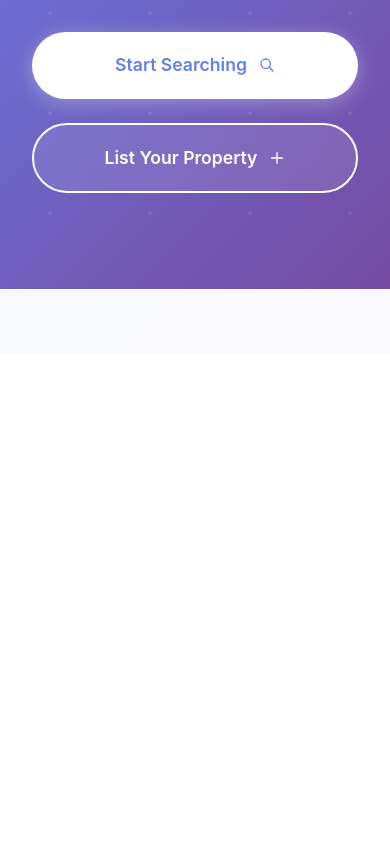
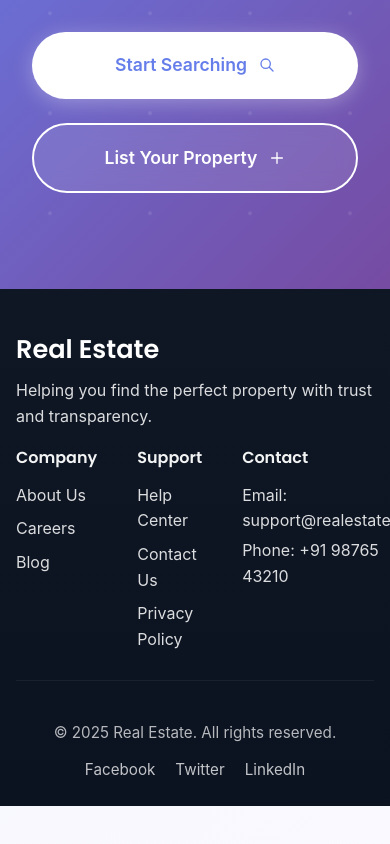
Before and after one commit to anya-xcode/Real-Estate, a React (Vite) app in the folder frontend/: page / in a window 390 px wide. Shown: the part 10485-11329 px from the top of the page. Before the commit the page ends 10838 px from the top, so only its background shows below. Built offline with nearby package versions, Linux system fonts and the light colour scheme.

Commit message:
improve homepage and added footer

```diff
--- a/frontend/src/pages/Home.css
+++ b/frontend/src/pages/Home.css
@@ -1888,6 +1888,119 @@
   animation: fadeInUp 0.8s ease-out 0.2s both;
 }
 
+/* Footer Styles */
+.site-footer {
+  background: linear-gradient(180deg, #0f1724 0%, #0b1220 100%);
+  color: rgba(255,255,255,0.95);
+  padding: 2.5rem 0 1.5rem;
+  width: 100%;
+  margin-top: auto; /* push to bottom when parent is flex column */
+}
+
+.home-page {
+  width: 100%;
+  overflow-x: hidden;
+  background: #ffffff;
+  display: flex;
+  flex-direction: column;
+  min-height: 100vh; /* ensure footer can sit at bottom */
+}
+
+.footer-container {
+  display: flex;
+  flex-direction: column;
+  gap: 1.5rem;
+}
+
+.footer-top {
+  display: flex;
+  justify-content: space-between;
+  gap: 2rem;
+  align-items: flex-start;
+  border-bottom: 1px solid rgba(255,255,255,0.06);
+  padding-bottom: 1.25rem;
+}
+
+.footer-brand h3 {
+  margin: 0 0 0.5rem 0;
+  font-size: 1.6rem;
+  color: #ffffff;
+}
+
+.footer-brand p {
+  margin: 0;
+  color: rgba(255,255,255,0.85);
+  max-width: 520px;
+}
+
+.footer-links {
+  display: flex;
+  gap: 2.5rem;
+}
+
+.link-group h4,
+.contact-group h4 {
+  margin: 0 0 0.75rem 0;
+  font-size: 1rem;
+}
+
+.link-group ul {
+  list-style: none;
+  padding: 0;
+  margin: 0;
+}
+
+.link-group ul li {
+  margin-bottom: 0.5rem;
+}
+
+.link-group ul li a,
+.contact-group p a {
+  color: rgba(255,255,255,0.85);
+  text-decoration: none;
+}
+
+.link-group ul li a:hover,
+.contact-group p a:hover {
+  color: #9fb0ff;
+  text-decoration: underline;
+}
+
+.contact-group p {
+  margin: 0.25rem 0;
+  color: rgba(255,255,255,0.85);
+}
+
+.footer-bottom {
+  display: flex;
+  justify-content: space-between;
+  align-items: center;
+  color: rgba(255,255,255,0.7);
+  font-size: 0.95rem;
+  padding-top: 1rem;
+}
+
+.footer-copy { margin: 0; }
+
+.socials {
+  display: inline-flex;
+  gap: 1.25rem;
+}
+
+.social-link {
+  color: rgba(255,255,255,0.75);
+  text-decoration: none;
+  font-size: 0.95rem;
+}
+
+.social-link:hover { color: #9fb0ff; }
+
+@media (max-width: 992px) {
+  .footer-top { flex-direction: column; gap: 1rem; }
+  .footer-bottom { flex-direction: column; gap: 0.75rem; text-align: center; }
+  .footer-brand p { max-width: 100%; }
+}
+
 .feature-card {
   text-align: center;
   padding: 2.5rem 1.5rem;
--- a/frontend/src/pages/Home.jsx
+++ b/frontend/src/pages/Home.jsx
@@ -135,30 +135,7 @@ export default function Home() {
 				</div>
 			</section>
 
-			{/* Features Section */}
-			<section className="features-section">
-				<div className="container">
-					<div className="section-header">
-						<span className="section-badge">Why Choose Us</span>
-						<h2 className="section-title">Your Trusted Real Estate Partner</h2>
-						<p className="section-subtitle">
-							We provide comprehensive real estate solutions with unmatched service quality
-						</p>
-					</div>
 
-					<div className="features-grid">
-						{features.map((feature, index) => (
-							<div key={index} className="feature-card">
-								<div className="feature-icon-wrapper">
-									{feature.icon}
-								</div>
-								<h3 className="feature-title">{feature.title}</h3>
-								<p className="feature-description">{feature.description}</p>
-							</div>
-						))}
-					</div>
-				</div>
-			</section>
 
 			{/* Featured Properties Section */}
 			<section className="properties-section">
@@ -219,6 +196,31 @@ export default function Home() {
 										</svg>
 									</button>
 								</div>
+							</div>
+						))}
+					</div>
+				</div>
+			</section>
+
+			{/* Features Section */}
+			<section className="features-section">
+				<div className="container">
+					<div className="section-header">
+						<span className="section-badge">Why Choose Us</span>
+						<h2 className="section-title">Your Trusted Real Estate Partner</h2>
+						<p className="section-subtitle">
+							We provide comprehensive real estate solutions with unmatched service quality
+						</p>
+					</div>
+
+					<div className="features-grid">
+						{features.map((feature, index) => (
+							<div key={index} className="feature-card">
+								<div className="feature-icon-wrapper">
+									{feature.icon}
+								</div>
+								<h3 className="feature-title">{feature.title}</h3>
+								<p className="feature-description">{feature.description}</p>
 							</div>
 						))}
 					</div>
@@ -305,6 +307,51 @@ export default function Home() {
 					</div>
 				</div>
 			</section>
+
+			{/* Footer Section */}
+			<footer className="site-footer" role="contentinfo">
+				<div className="container footer-container">
+					<div className="footer-top">
+						<div className="footer-brand">
+							<h3>Real Estate</h3>
+							<p>Helping you find the perfect property with trust and transparency.</p>
+						</div>
+
+						<nav className="footer-links" aria-label="Footer navigation">
+							<div className="link-group">
+								<h4>Company</h4>
+								<ul>
+									<li><a href="/about">About Us</a></li>
+									<li><a href="/careers">Careers</a></li>
+									<li><a href="/blog">Blog</a></li>
+								</ul>
+							</div>
+							<div className="link-group">
+								<h4>Support</h4>
+								<ul>
+									<li><a href="/help">Help Center</a></li>
+									<li><a href="/contact">Contact Us</a></li>
+									<li><a href="/privacy">Privacy Policy</a></li>
+								</ul>
+							</div>
+							<div className="contact-group">
+								<h4>Contact</h4>
+								<p>Email: <a href="mailto:support@realestate.com">support@realestate.com</a></p>
+								<p>Phone: <a href="tel:+919876543210">+91 98765 43210</a></p>
+							</div>
+						</nav>
+					</div>
+
+					<div className="footer-bottom">
+						<p className="footer-copy">© {new Date().getFullYear()} Real Estate. All rights reserved.</p>
+						<div className="socials" aria-hidden>
+							<a href="#" className="social-link">Facebook</a>
+							<a href="#" className="social-link">Twitter</a>
+							<a href="#" className="social-link">LinkedIn</a>
+						</div>
+					</div>
+				</div>
+			</footer>
 		</div>
 	)
 }
```
